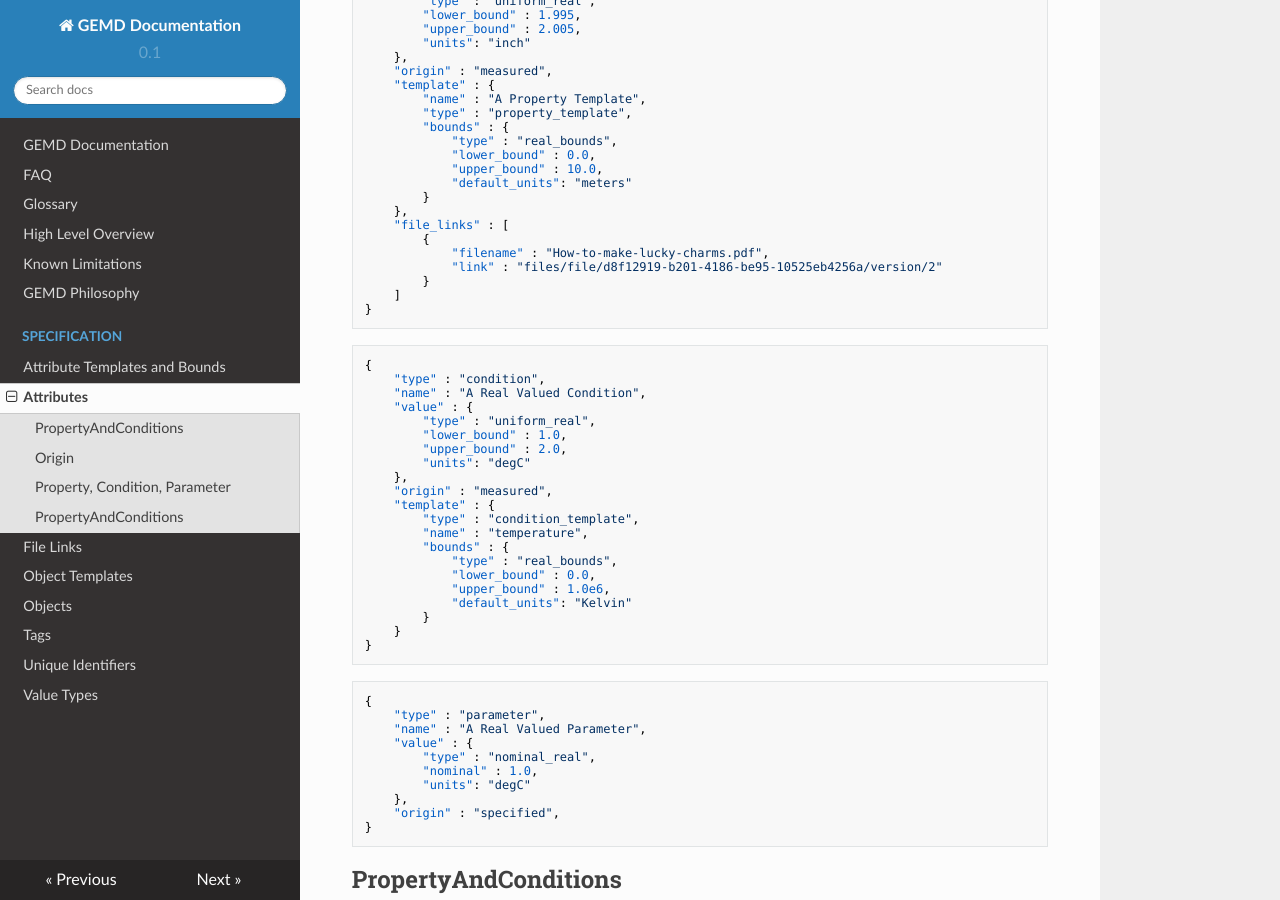
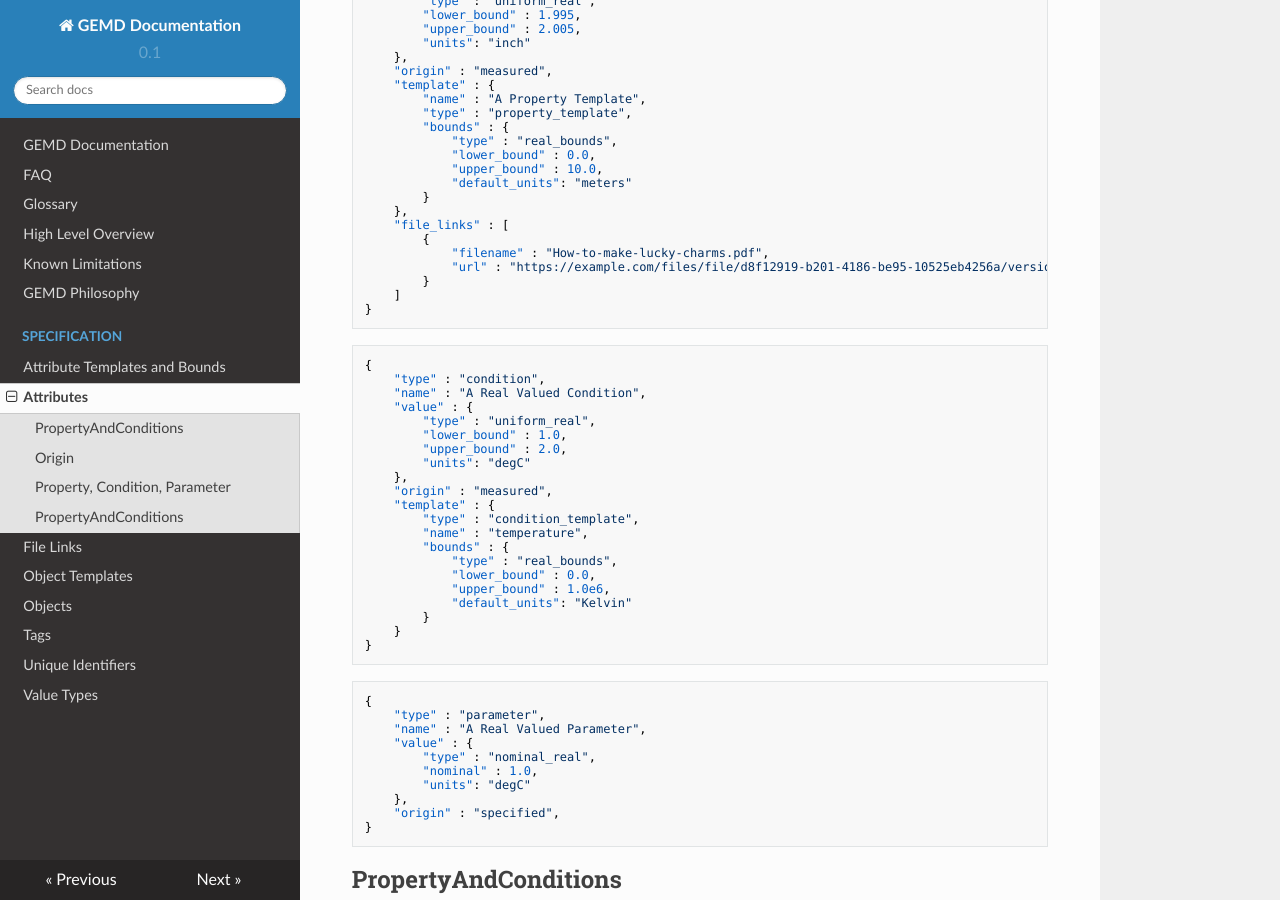
Before and after one commit to CitrineInformatics/gemd-docs, an MkDocs documentation site: the page built from docs/specification/attributes.md, in a window 1280 px wide and 900 px high, scrolled down 2632 px. Built offline with MkDocs 1.6.1, drawn with Linux system fonts in a browser that asks for light colours; nearby versions of some CDN libraries; some of the changed lines change nothing that is shown.

Commit message:
fix link -> url typo

```diff
--- a/docs/specification/attributes.md
+++ b/docs/specification/attributes.md
@@ -91,7 +91,7 @@ len(`notes`)  | <=           | 32,768 (32KB), UTF-8 Encoded
     "file_links" : [
         {
             "filename" : "How-to-make-lucky-charms.pdf",
-            "link" : "files/file/d8f12919-b201-4186-be95-10525eb4256a/version/2"
+            "url" : "https://example.com/files/file/d8f12919-b201-4186-be95-10525eb4256a/version/2"
         }
     ]
 }
```
